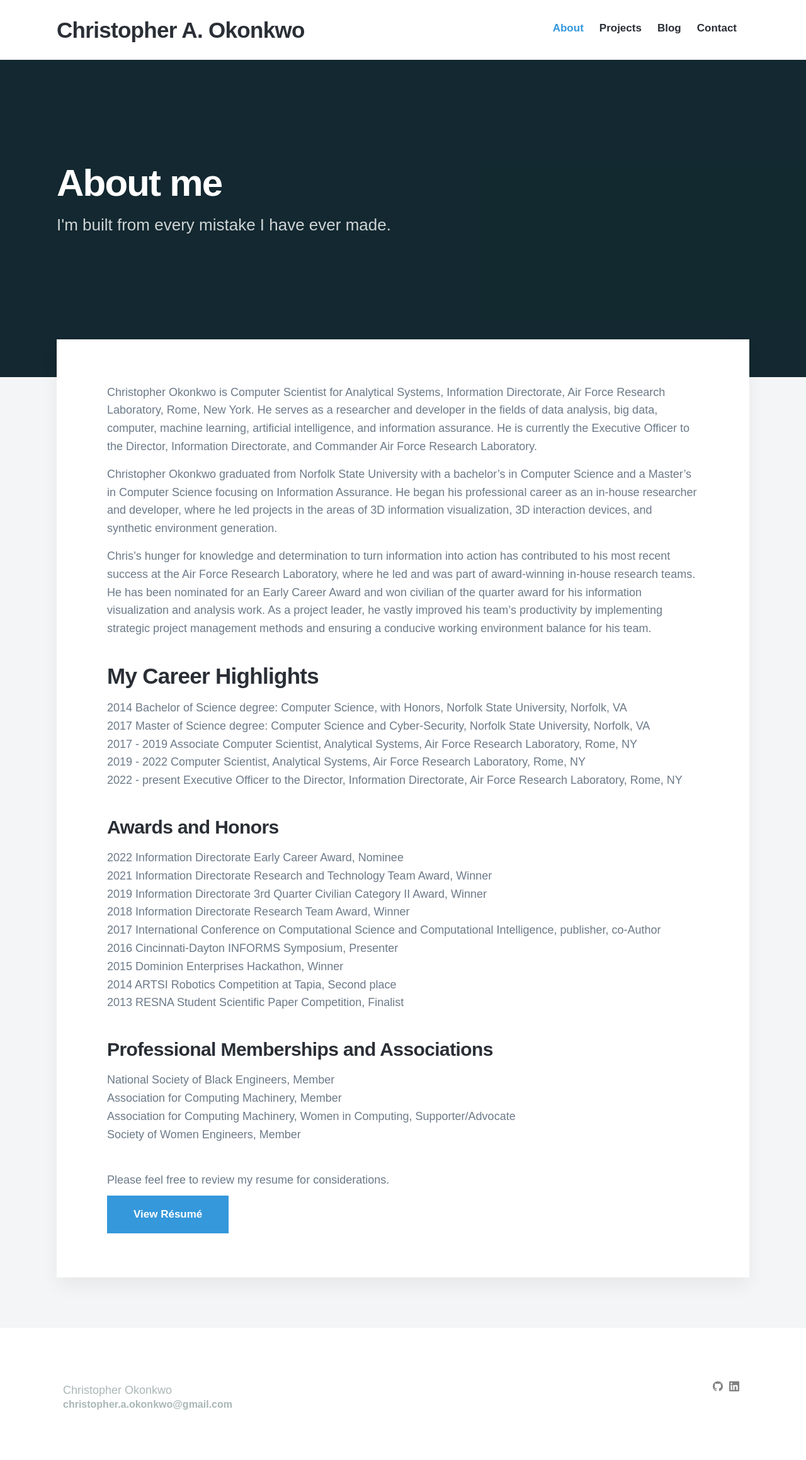
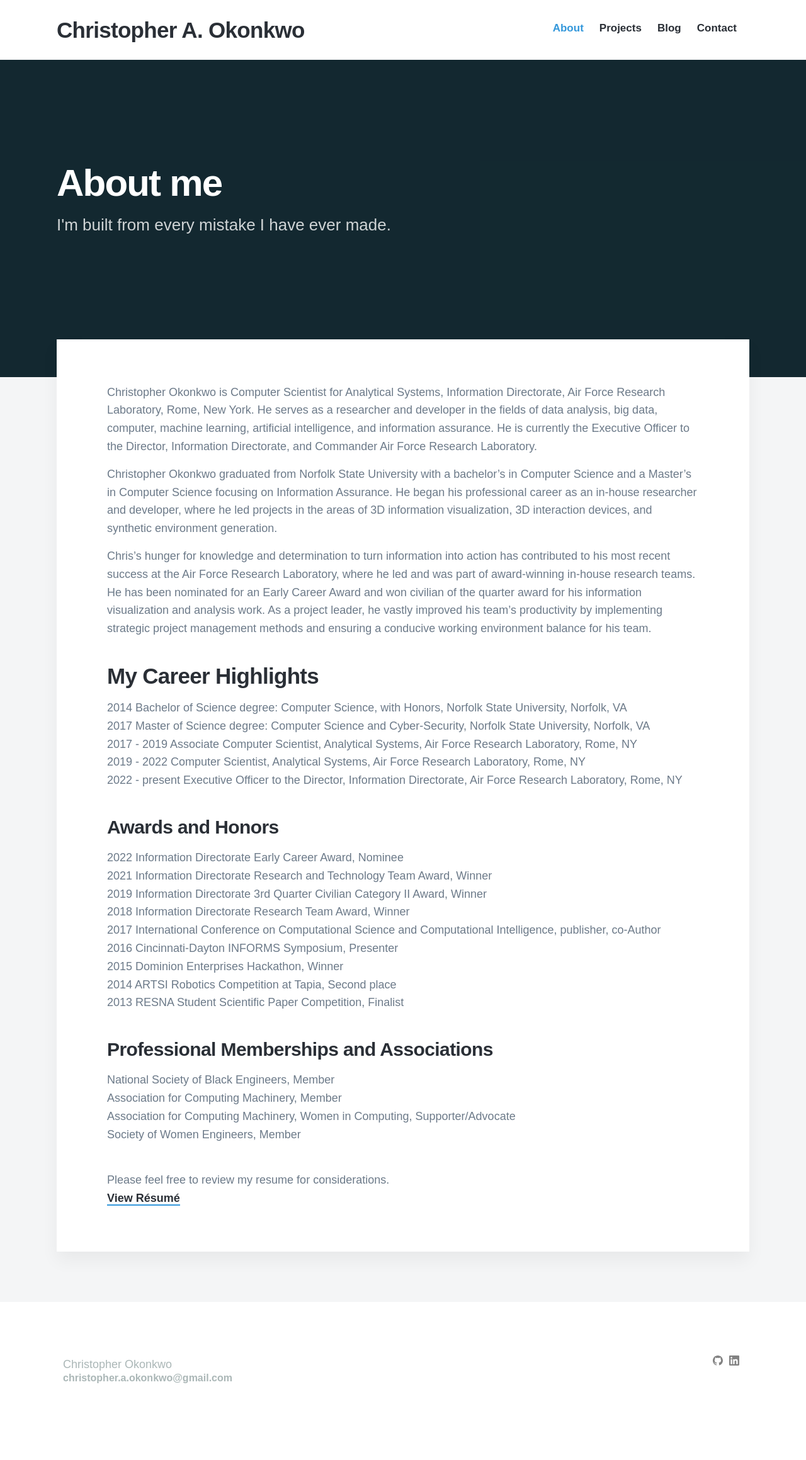
Before and after one commit to crisokonkwo/crisokonkwo.github.io, a Jekyll site: the page built from _pages/about.md, in a window 1280 px wide. Shown: the whole page at 63% size. Built offline with Jekyll 4.4.1, drawn with Linux system fonts in a browser that asks for light colours; nearby versions of some CDN libraries; some web fonts are replaced; after the commit the page ends 2277 px from its top, so only the background shows below that.

Commit message:
Update about.md

```diff
--- a/_pages/about.md
+++ b/_pages/about.md
@@ -39,4 +39,4 @@ Society of Women Engineers, Member <br>
 
 <br>
 Please feel free to review my resume for considerations.<br>
-<a href="\crisokonkwo.github.io\_pages\COkonkwo_resume_.pdf" class="button button--large" target="_blank">View R&eacute;sum&eacute;</a>
+<a href="\crisokonkwo.github.io\_pages\COkonkwo_resume_.pdf" target="_blank">View R&eacute;sum&eacute;</a>
```
